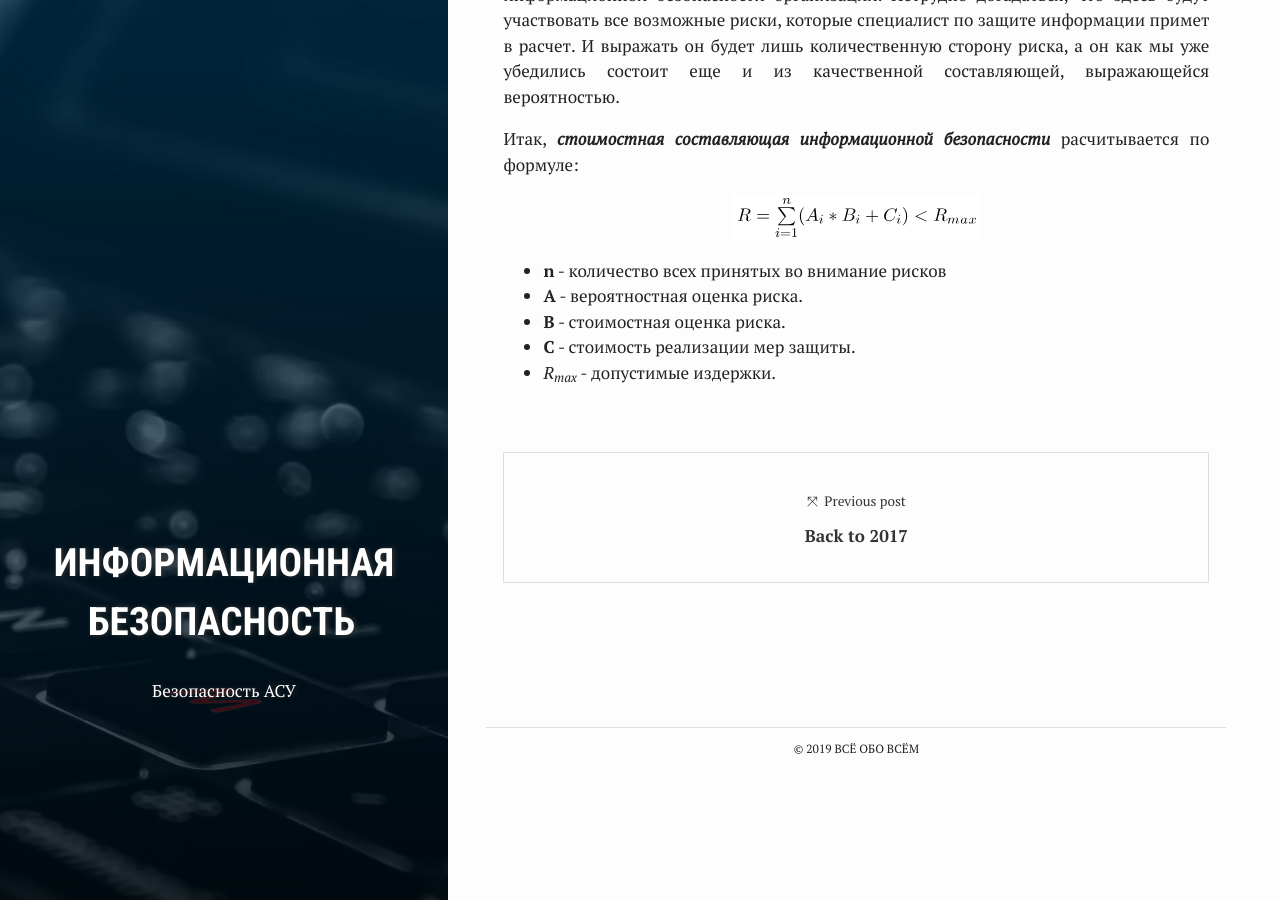
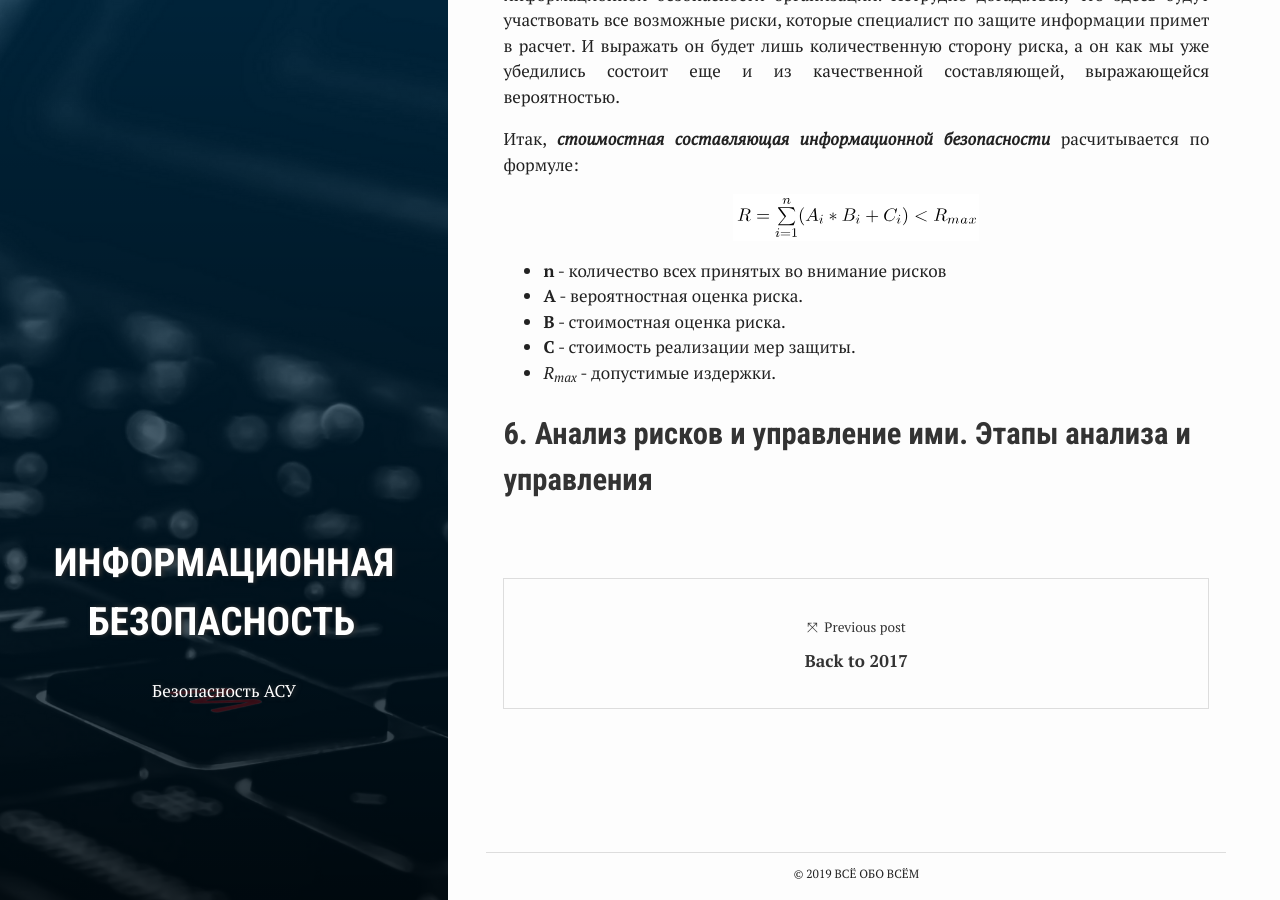
Before and after one commit to ghostmorgan/ghostmorgan.github.io, a Jekyll site: the page built from _posts/2019-10-11-inform_security_1_1.md, in a window 1280 px wide and 900 px high, scrolled down 6122 px. Built offline with Jekyll 4.4.1, drawn with Linux system fonts in a browser that asks for light colours; nearby versions of some CDN libraries; comment, search, counter and statistics services are not loaded.

Commit message:
Update page

```diff
--- a/_posts/2019-10-11-inform_security_1_1.md
+++ b/_posts/2019-10-11-inform_security_1_1.md
@@ -118,3 +118,5 @@ comments: true
 * **В** - стоимостная оценка риска.
 * **С** - стоимость реализации мер защиты.
 * <i>R<sub>max</sub></i> - допустимые издержки.
+
+<h2><a name="6">6. Анализ рисков и управление ими. Этапы анализа и управления</a></h2>
```
